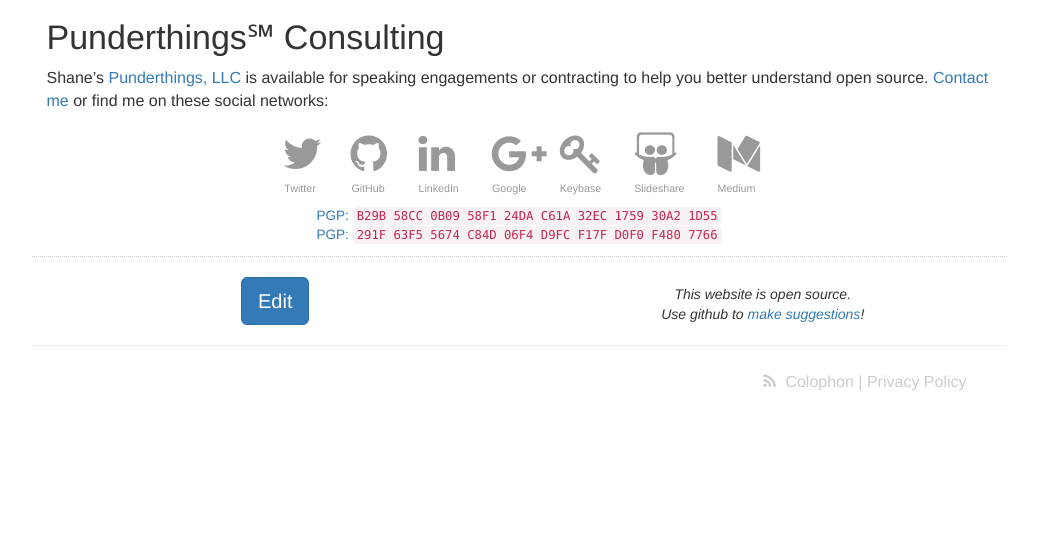
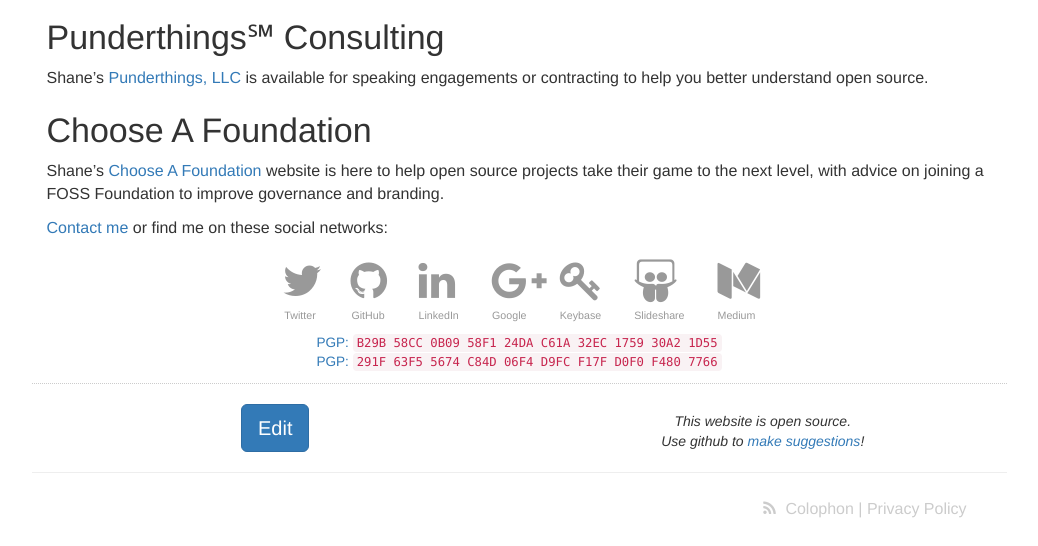
Before and after one commit to ShaneCurcuru/slides, a Jekyll site: the page built from about.md, in a window 1280 px wide, cut to the strip 419-965 px from the top of the page. Shown: the whole strip, without its empty margins (121-1159 px from the left). Built offline with Jekyll 4.4.1, drawn with Linux system fonts in a browser that asks for light colours; before the commit the page ends 900 px from its top, so only the background shows below that.

Commit message:
Add link

```diff
--- a/about.md
+++ b/about.md
@@ -20,6 +20,12 @@ This website showcases some of the open source presentations I've made at major
 
 <h2>Punderthings&#8480; Consulting</h2>
 
-Shane's [Punderthings, LLC](http://punderthings.com/) is available for speaking engagements or contracting to help you better understand open source.  [Contact me](/contact) or find me on these social networks:
+Shane's [Punderthings, LLC](http://punderthings.com/) is available for speaking engagements or contracting to help you better understand open source.
+
+<h2>Choose A Foundation</h2>
+
+Shane's [Choose A Foundation](http://chooseafoundation.com/) website is here to help open source projects take their game to the next level, with advice on joining a FOSS Foundation to improve governance and branding.
+
+[Contact me](/contact) or find me on these social networks:
 
 {% include contact-links.html %}
```
